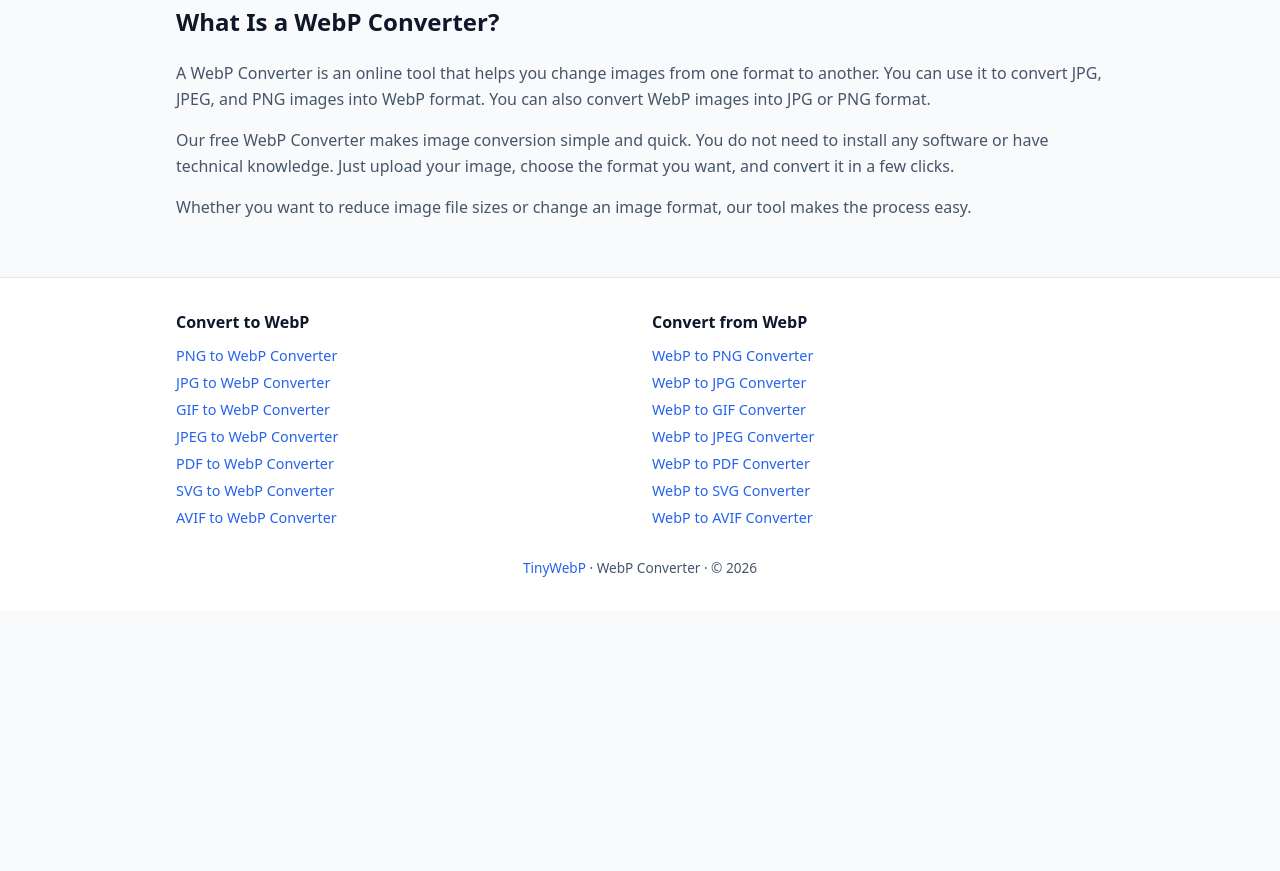
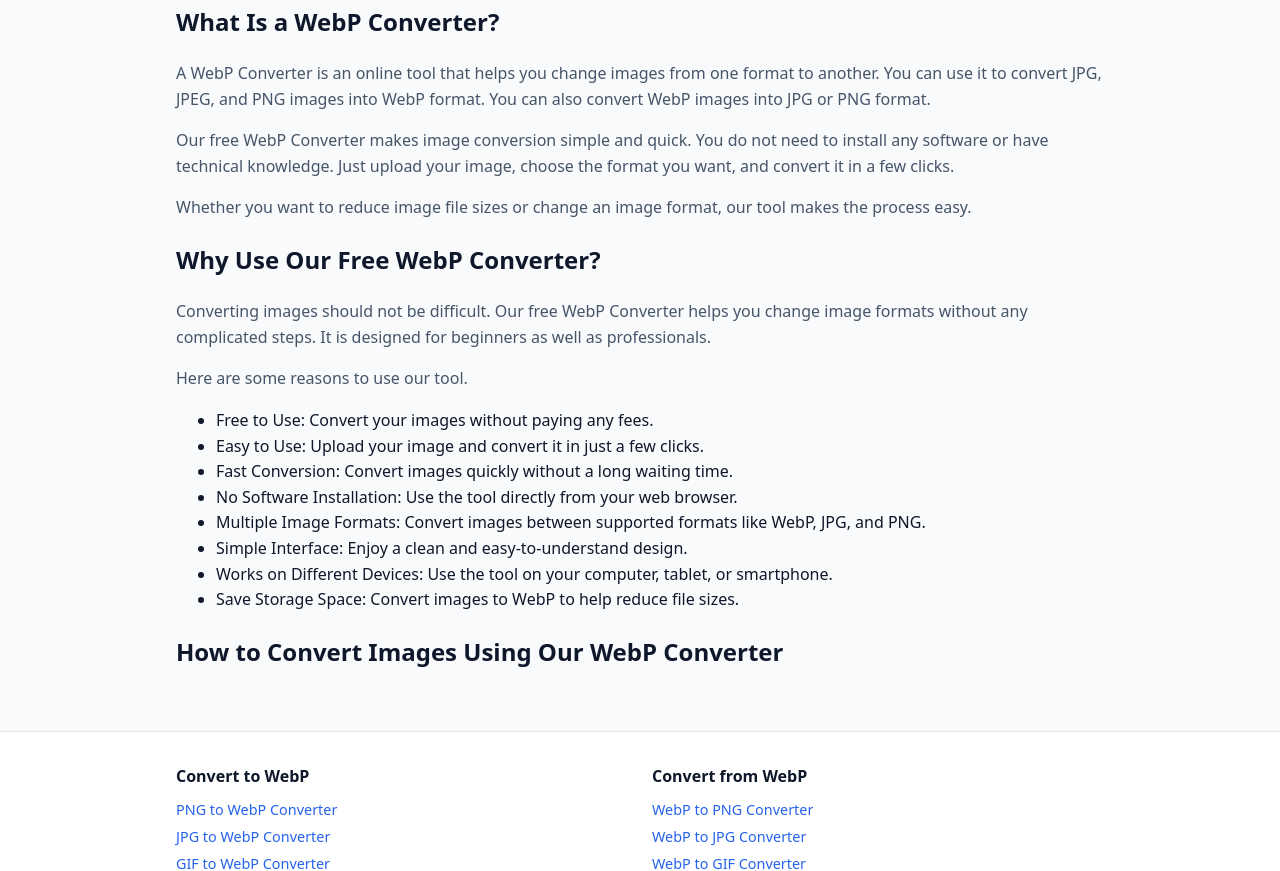
Before and after one commit to kumarsuvamshaw/tinywebp, a plain HTML site: page index.html in a window 1280 px wide. Shown: the part 632-1503 px from the top of the page. Before the commit the page ends 1243 px from the top, so only its background shows below. Drawn offline with Linux system fonts and the light colour scheme.

Commit message:
Update index.html

```diff
--- a/index.html
+++ b/index.html
@@ -40,6 +40,20 @@
 <p>A WebP Converter is an online tool that helps you change images from one format to another. You can use it to convert JPG, JPEG, and PNG images into WebP format. You can also convert WebP images into JPG or PNG format.</p>
 <p>Our free WebP Converter makes image conversion simple and quick. You do not need to install any software or have technical knowledge. Just upload your image, choose the format you want, and convert it in a few clicks.</p>
 <p>Whether you want to reduce image file sizes or change an image format, our tool makes the process easy.</p>
+<h2>Why Use Our Free WebP Converter?</h2>
+<p>Converting images should not be difficult. Our free WebP Converter helps you change image formats without any complicated steps. It is designed for beginners as well as professionals.</p>
+<p>Here are some reasons to use our tool.</p>
+<ul>
+  <li>Free to Use: Convert your images without paying any fees.</li>
+  <li>Easy to Use: Upload your image and convert it in just a few clicks.</li>
+  <li>Fast Conversion: Convert images quickly without a long waiting time.</li>
+  <li>No Software Installation: Use the tool directly from your web browser.</li>
+  <li>Multiple Image Formats: Convert images between supported formats like WebP, JPG, and PNG.</li>
+  <li>Simple Interface: Enjoy a clean and easy-to-understand design.</li>
+  <li>Works on Different Devices: Use the tool on your computer, tablet, or smartphone.</li>
+  <li>Save Storage Space: Convert images to WebP to help reduce file sizes.</li>
+</ul>
+  <h2>How to Convert Images Using Our WebP Converter</h2>
 </div></section></main>
 <footer><div class="wrap"><div class="cols"><div><h3>Convert to WebP</h3><ul><li><a href="/png-to-webp">PNG to WebP Converter</a></li><li><a href="/jpg-to-webp">JPG to WebP Converter</a></li><li><a href="/gif-to-webp">GIF to WebP Converter</a></li><li><a href="/jpeg-to-webp">JPEG to WebP Converter</a></li><li><a href="/pdf-to-webp">PDF to WebP Converter</a></li><li><a href="/svg-to-webp">SVG to WebP Converter</a></li><li><a href="/avif-to-webp">AVIF to WebP Converter</a></li></ul></div><div><h3>Convert from WebP</h3><ul><li><a href="/webp-to-png">WebP to PNG Converter</a></li><li><a href="/webp-to-jpg">WebP to JPG Converter</a></li><li><a href="/webp-to-gif">WebP to GIF Converter</a></li><li><a href="/webp-to-jpeg">WebP to JPEG Converter</a></li><li><a href="/webp-to-pdf">WebP to PDF Converter</a></li><li><a href="/webp-to-svg">WebP to SVG Converter</a></li><li><a href="/webp-to-avif">WebP to AVIF Converter</a></li></ul></div></div>
 <p class="copy"><a href="/">TinyWebP</a> · WebP Converter · © 2026</p></div></footer>
```
